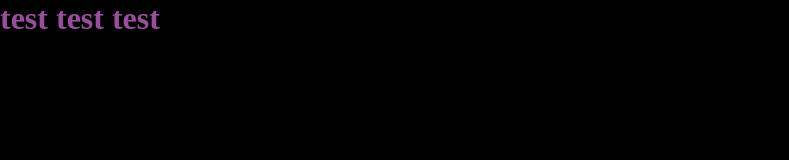
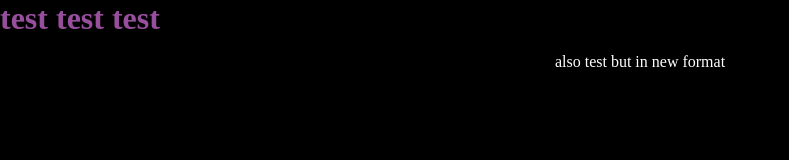
Before and after one commit to abelleoviatt/finalproject, a plain HTML site: page index.html in a window 1280 px wide. Shown: the whole page, without its empty margins (0-789 px from the left). Drawn offline with Linux system fonts and the light colour scheme.

Commit message:
styles edit

```diff
--- a/index.html
+++ b/index.html
@@ -76,5 +76,6 @@
   </body>
 
  <h1> test test test </h1>
+ <p> also test but in new format </p>
 
 </html>
--- a/styles.css
+++ b/styles.css
@@ -21,6 +21,12 @@ h1 {
     color: #974F9D;
   }
 
+  p {
+    color: #fff;
+    text-align: center;
+  }
+
+
   body {
     background-color: #000;
  }
```
